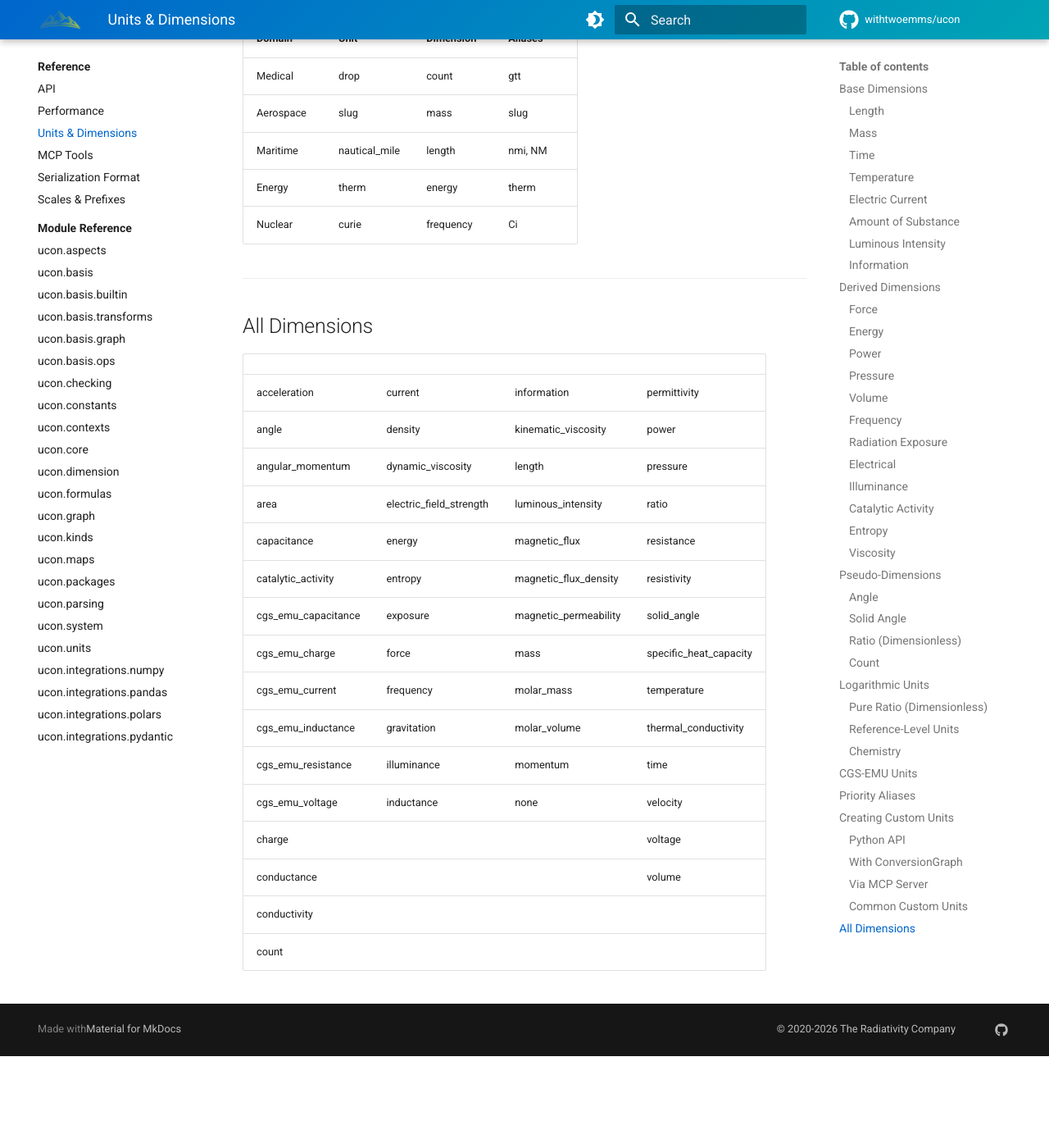
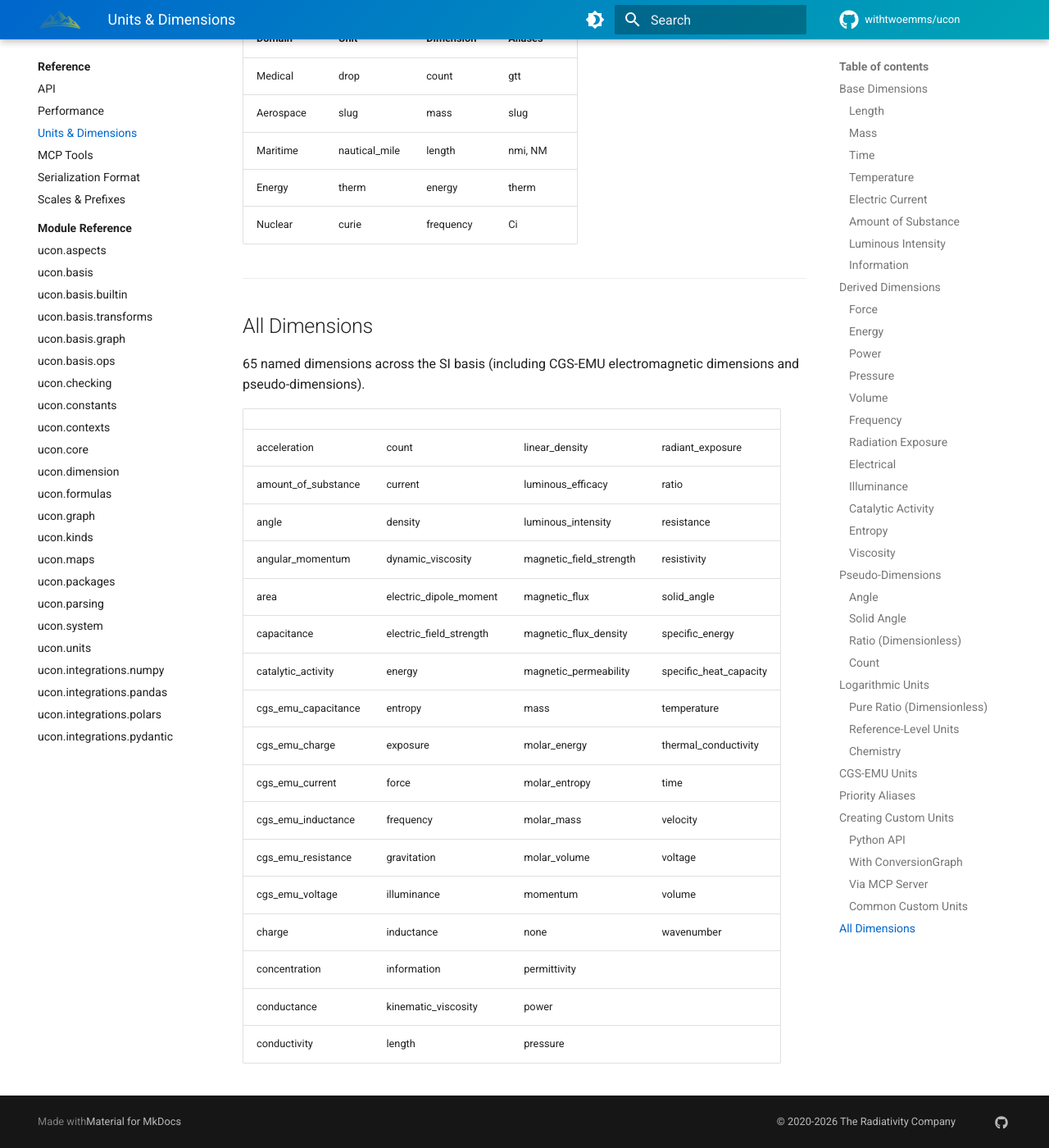
Before and after one commit to withtwoemms/ucon, an MkDocs documentation site: the page built from docs/reference/units-and-dimensions.md, in a window 1280 px wide and 1400 px high, scrolled down 12253 px. Shown: the whole window at 82% size. Built offline with MkDocs 1.6.1 and Material for MkDocs 9.7.7, drawn with Linux system fonts in a browser that asks for light colours; comment, search, counter and statistics services are not loaded; before the commit the page ends 13541 px from its top, so only the background shows below that.

Commit message:
updates link and table

```diff
--- a/docs/reference/units-and-dimensions.md
+++ b/docs/reference/units-and-dimensions.md
@@ -419,21 +419,24 @@ convert(value=1, from_unit="slug", to_unit="lb")
 
 ## All Dimensions
 
+65 named dimensions across the SI basis (including CGS-EMU electromagnetic dimensions and pseudo-dimensions).
+
 | | | | |
-|-------------------------|-------------------------|-------------------------|-------------------------|
-| acceleration            | current                 | information             | permittivity            |
-| angle                   | density                 | kinematic_viscosity     | power                   |
-| angular_momentum        | dynamic_viscosity       | length                  | pressure                |
-| area                    | electric_field_strength | luminous_intensity      | ratio                   |
-| capacitance             | energy                  | magnetic_flux           | resistance              |
-| catalytic_activity      | entropy                 | magnetic_flux_density   | resistivity             |
-| cgs_emu_capacitance     | exposure                | magnetic_permeability   | solid_angle             |
-| cgs_emu_charge          | force                   | mass                    | specific_heat_capacity  |
-| cgs_emu_current         | frequency               | molar_mass              | temperature             |
-| cgs_emu_inductance      | gravitation             | molar_volume            | thermal_conductivity    |
-| cgs_emu_resistance      | illuminance             | momentum                | time                    |
-| cgs_emu_voltage         | inductance              | none                    | velocity                |
-| charge                  |                         |                         | voltage                 |
-| conductance             |                         |                         | volume                  |
-| conductivity            |                         |                         |                         |
-| count                   |                         |                         |                         |
+|-------------------------------|-------------------------------|-------------------------------|-------------------------------|
+| acceleration                  | count                         | linear_density                | radiant_exposure              |
+| amount_of_substance           | current                       | luminous_efficacy             | ratio                         |
+| angle                         | density                       | luminous_intensity            | resistance                    |
+| angular_momentum              | dynamic_viscosity             | magnetic_field_strength       | resistivity                   |
+| area                          | electric_dipole_moment        | magnetic_flux                 | solid_angle                   |
+| capacitance                   | electric_field_strength       | magnetic_flux_density         | specific_energy               |
+| catalytic_activity            | energy                        | magnetic_permeability         | specific_heat_capacity        |
+| cgs_emu_capacitance           | entropy                       | mass                          | temperature                   |
+| cgs_emu_charge                | exposure                      | molar_energy                  | thermal_conductivity          |
+| cgs_emu_current               | force                         | molar_entropy                 | time                          |
+| cgs_emu_inductance            | frequency                     | molar_mass                    | velocity                      |
+| cgs_emu_resistance            | gravitation                   | molar_volume                  | voltage                       |
+| cgs_emu_voltage               | illuminance                   | momentum                      | volume                        |
+| charge                        | inductance                    | none                          | wavenumber                    |
+| concentration                 | information                   | permittivity                  |                               |
+| conductance                   | kinematic_viscosity           | power                         |                               |
+| conductivity                  | length                        | pressure                      |                               |
```
Also changed, not shown: docs/architecture/comparison-with-pint.md (+1 -1 lines).
